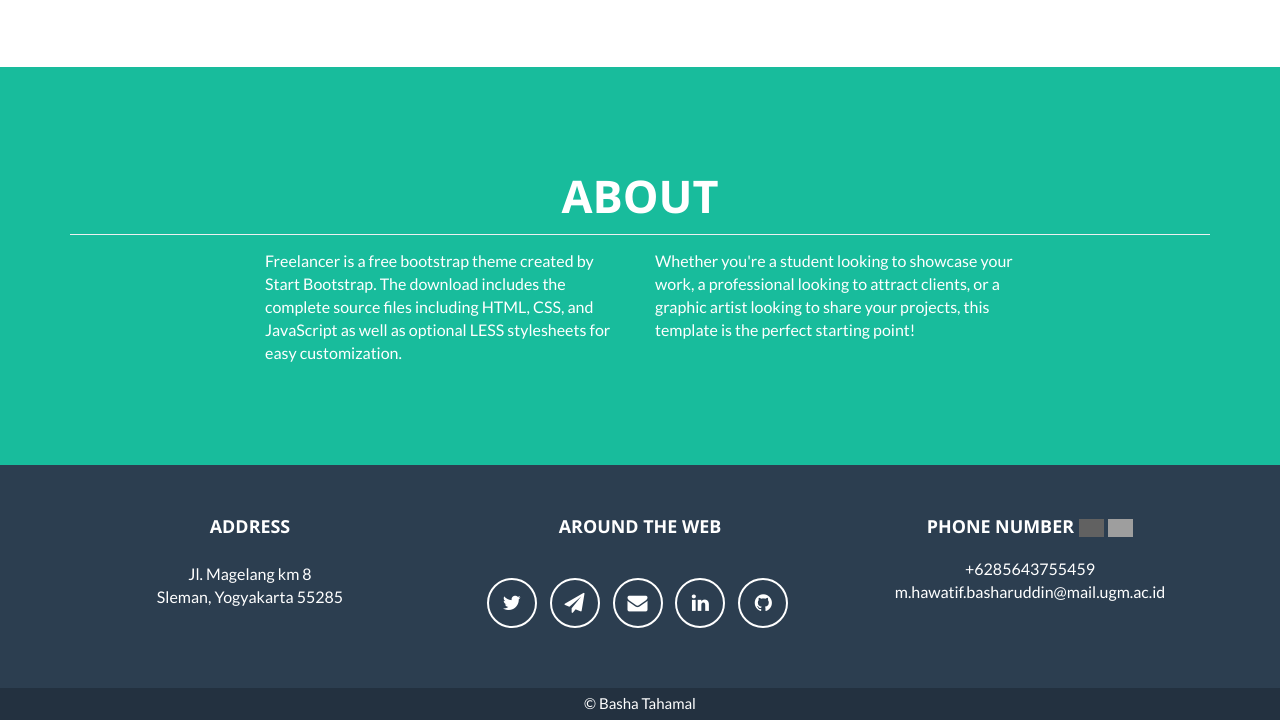
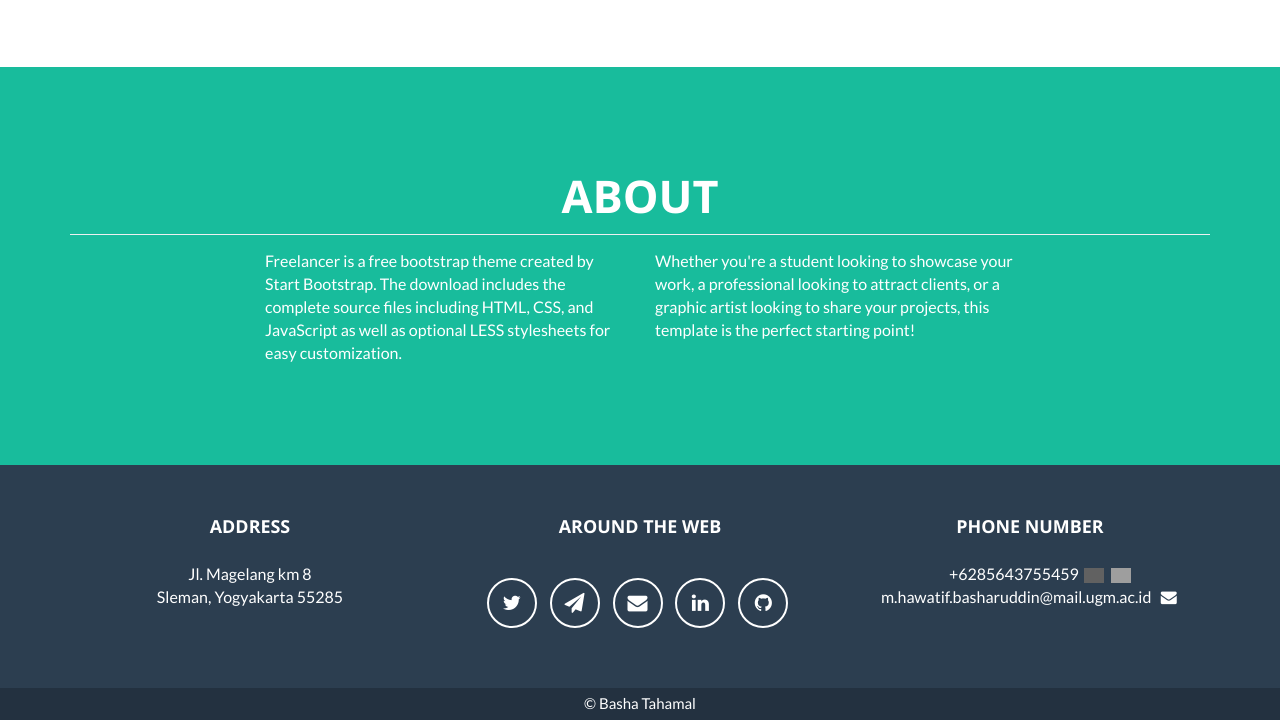
Before and after one commit to bashatahamal/bashatahamal.github.io, a Jekyll site: the page built from _posts/2014-07-18-project-1.markdown, in a window 1280 px wide and 1400 px high, scrolled down 1341 px. Shown: the part 680-1400 px from the top of the window. Built offline with Jekyll 4.4.1, drawn with Linux system fonts in a browser that asks for light colours; grey boxes are pictures that could not be loaded.

Commit message:
shell done

```diff
--- a/_config.yml
+++ b/_config.yml
@@ -62,7 +62,7 @@ address:
   - line: Sleman, Yogyakarta 55285
 
 # Credits content
-credits: '+6285643755459 <br> m.hawatif.basharuddin@mail.ugm.ac.id'
+credits: '+6285643755459'
 
 # Build settings
 markdown: kramdown
--- a/_includes/css/main.css
+++ b/_includes/css/main.css
@@ -559,10 +559,11 @@ hr{
 
 .svg-icon{
     /* float: left; */
-    width: 25px;
+    width: 20px;
     /* height: 100px; */
     /* background: #555; */
     display: inline;
     -webkit-filter: invert(100%);
     filter: invert(100%);
+    margin-left: 2px;
 }
--- a/_includes/footer.html
+++ b/_includes/footer.html
@@ -23,14 +23,20 @@
                     </ul>
                 </div>
                 <div class="footer-col col-md-4">
-                    <h3 style="display: inline; margin-bottom: 20px;">
+                    <h3>
                         {{ site.footer.credits }}
+                    </h3>
+                    <p style="display: inline; margin-top: 20px; margin-right: -20px;">{{ site.credits }}
                         <img class="svg-icon" src="/css/line-brands.svg" alt="Line">
                         <a class="svg-icon" href="http://wa.me/+6285643755459">
                             <img class="svg-icon" src="/css/whatsapp-brands.png" alt="WhatsApp">
                         </a>
-                    </h3>
-                    <p style="margin-top: 20px;">{{ site.credits }}</p>
+                    </p>
+                    <!-- <img class="svg-icon" src="/css/line-brands.svg" alt="Line">
+                    <a class="svg-icon" href="http://wa.me/+6285643755459">
+                        <img class="svg-icon" src="/css/whatsapp-brands.png" alt="WhatsApp">
+                    </a> -->
+                    <p>{{ site.email }} <i style="margin-left: 4px;" class="fa fa-fw fa-envelope"></i></p>
                 </div>
             </div>
         </div>
```
